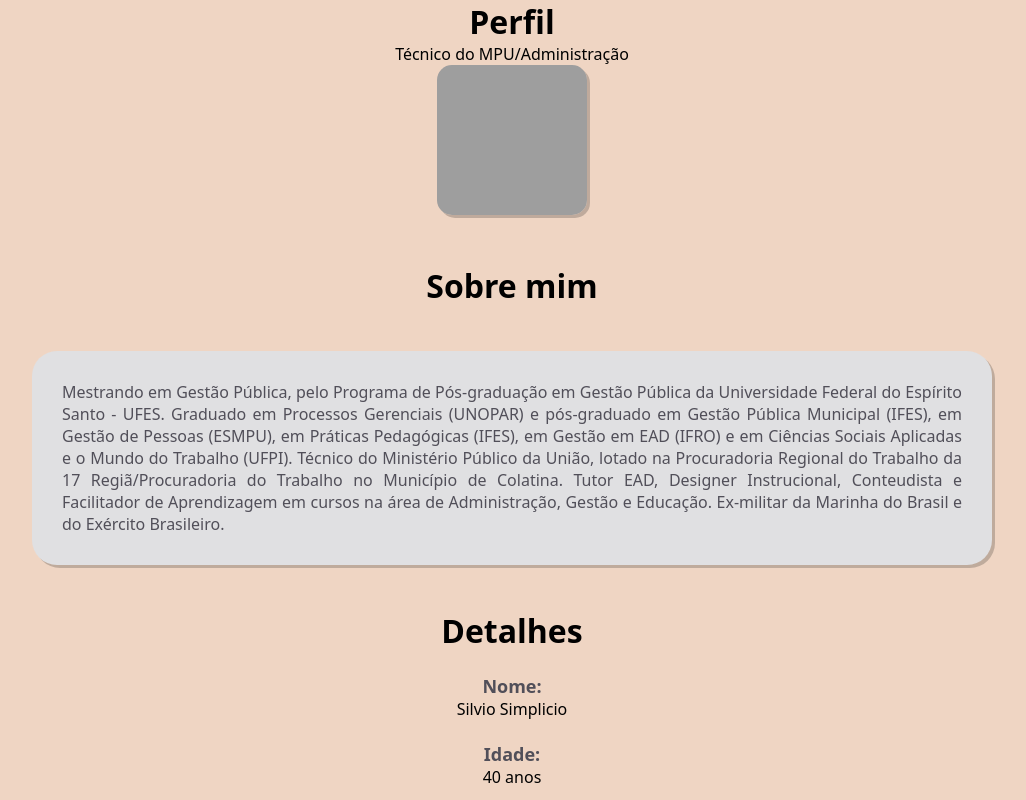
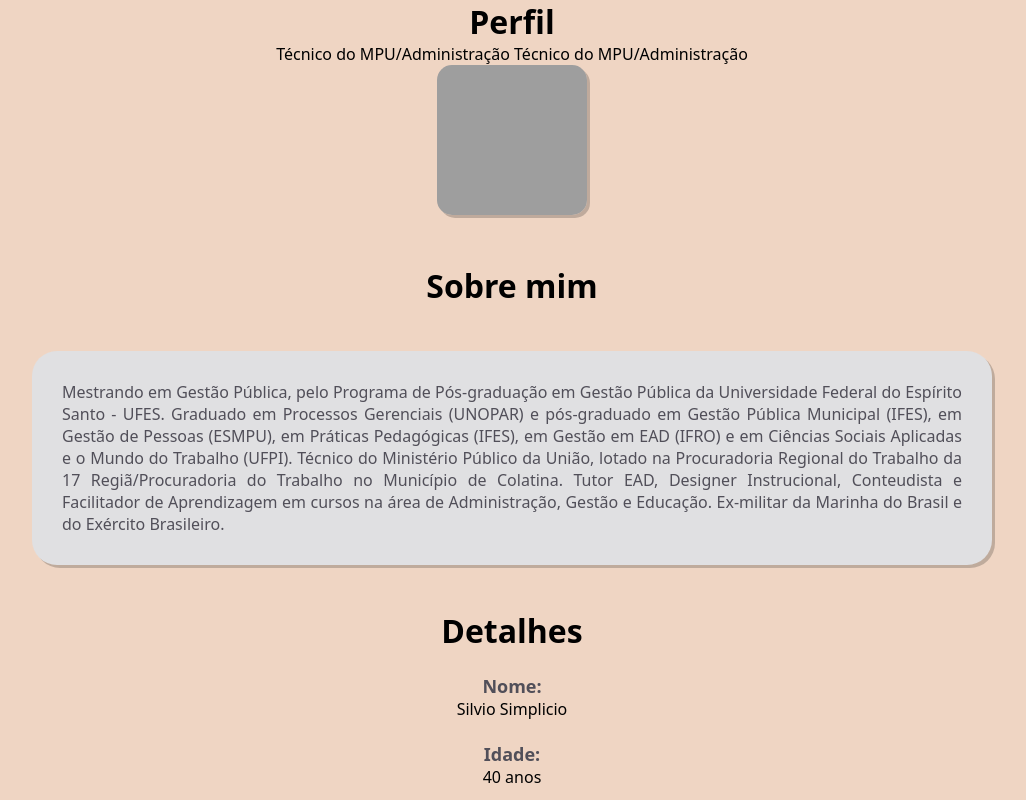
Before and after one commit to SilvioSimplicio/aulastsiifes, a plain HTML site: page HTMLs/curriculoFlexbox.html in a window 1280 px wide. Shown: the top 800 px of the page, without its empty margins (128-1154 px from the left). Drawn offline with Linux system fonts and the light colour scheme; grey boxes are pictures that could not be loaded.

```diff
--- a/HTMLs/curriculoFlexbox.html
+++ b/HTMLs/curriculoFlexbox.html
@@ -14,7 +14,7 @@
     <div class="perfil">
         <h1>Perfil</h1>
             <p>
-                Técnico do MPU/Administração
+                Técnico do MPU/Administração Técnico do MPU/Administração
             </p>
 
             <img class="avatar" src="https://servicosweb.cnpq.br/wspessoa/servletrecuperafoto?tipo=1&id=K4404613P1" alt="Silvio Simplicio" title="Foto 3x4 de Silvio">
```
Also changed, not shown: HTMLs/Garoto.html (+1 -1 lines).
